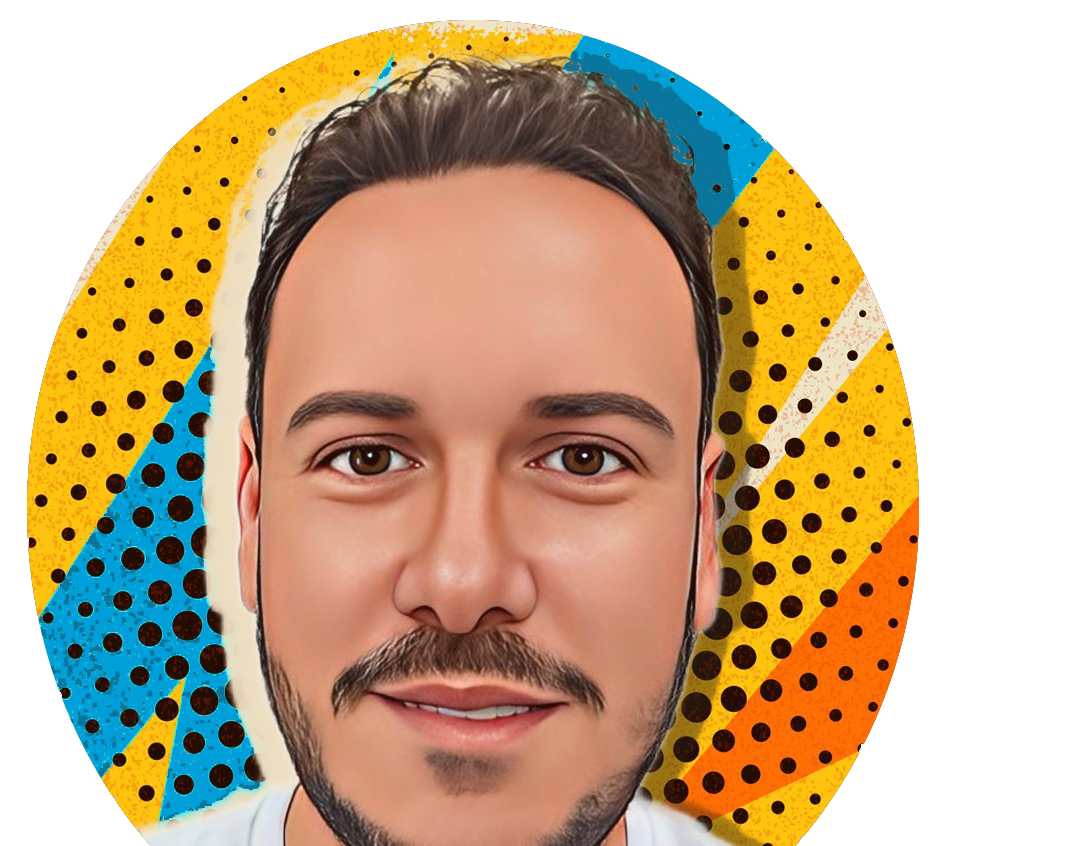
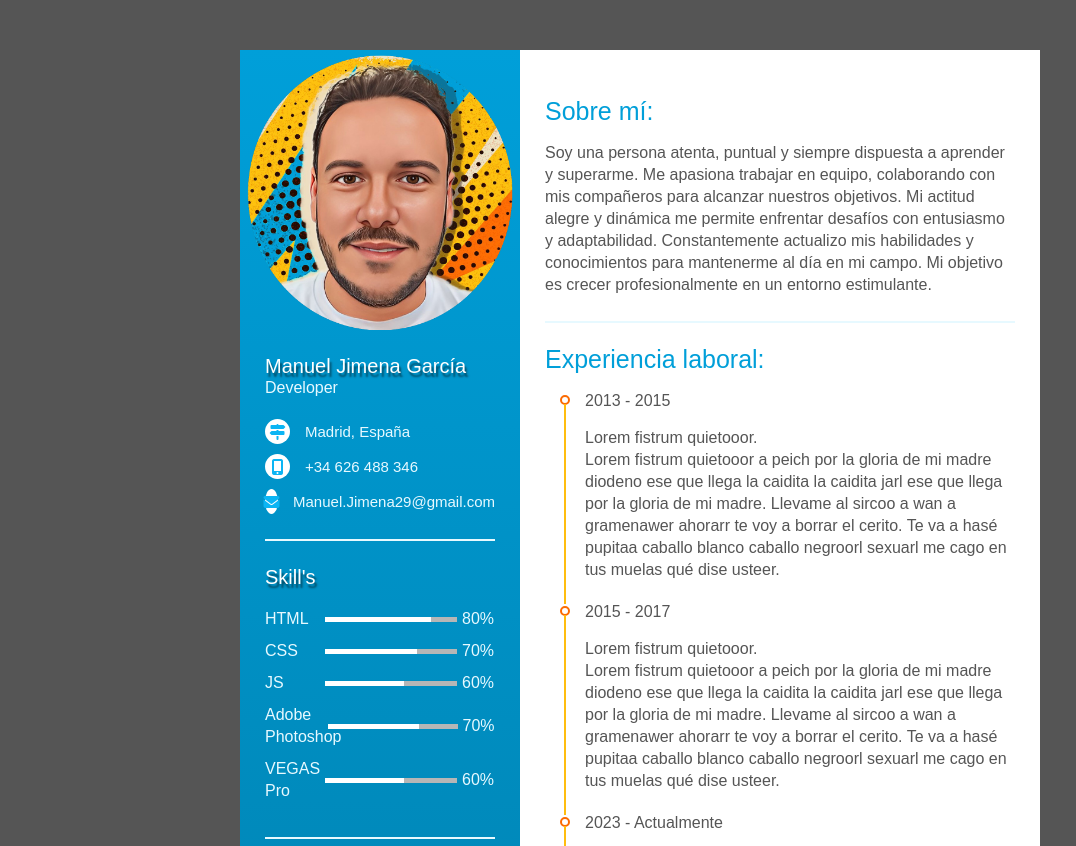
Before and after one commit to ManuelJimena/CurriculumVitaeManuelJimena, a plain HTML site: page index.html in a window 1280 px wide. Shown: the top 846 px of the page, without its empty margins (0-1076 px from the left). Drawn offline with Linux system fonts and the light colour scheme; a web font is replaced by a local one.

Commit message:
refact style.css

```diff
--- a/index.html
+++ b/index.html
@@ -102,7 +102,7 @@
               </div>
               <div class="data">
                 <p class="semi-bold">GitHub</p>
-                <p>github.com/ManuelJimena</p>
+                <p><a class="gh-enlace" href="https://github.com/ManuelJimena" target="_blank">github.com/ManuelJimena</a></p>
               </div>
             </li>
             <li>
@@ -121,15 +121,15 @@
     <div class="resume_right">
       <div class="resume_item resume_about">
         <div class="title">
-          <p class="bold">Sobre mi</p>
+          <p class="bold">Sobre mí:</p>
         </div>
         <p>
-          Lorem fistrum quietooor a peich por la gloria de mi madre diodeno ese que llega la caidita la caidita jarl ese que llega por la gloria de mi madre. Llevame al sircoo a wan a gramenawer ahorarr te voy a borrar el cerito. Te va a hasé pupitaa caballo blanco caballo negroorl sexuarl me cago en tus muelas qué dise usteer.
+          Soy una persona atenta, puntual y siempre dispuesta a aprender y superarme. Me apasiona trabajar en equipo, colaborando con mis compañeros para alcanzar nuestros objetivos. Mi actitud alegre y dinámica me permite enfrentar desafíos con entusiasmo y adaptabilidad. Constantemente actualizo mis habilidades y conocimientos para mantenerme al día en mi campo. Mi objetivo es crecer profesionalmente en un entorno estimulante.
         </p>
       </div>
       <div class="resume_item resume_work">
         <div class="title">
-          <p class="bold">Experiencia laboral</p>
+          <p class="bold">Experiencia laboral:</p>
         </div>
         <ul>
           <li>
@@ -163,7 +163,7 @@
       </div>
       <div class="resume_item resume_education">
         <div class="title">
-          <p class="bold">Estudios</p>
+          <p class="bold">Estudios:</p>
         </div>
         <ul>
           <li>
@@ -189,12 +189,12 @@
     </body>
       <div class="resume_item resume_hobby">
         <div class="title">
-          <p class="bold">Hobby</p>
+          <p class="bold">Mis aficiones:</p>
         </div>
         <ul>
+          <li><i class="fas fa-music"></i></li>
           <li><i class="fas fa-book"></i></li>
           <li><i class="fas fa-gamepad"></i></li>
-          <li><i class="fas fa-music"></i></li>
           <li><i class="fas fa-film"></i></li>
         </ul>
       </div>
--- a/style.css
+++ b/style.css
@@ -1,7 +1,8 @@
 :root {
-    --primary: #25edfd;
+    --primary: #009fd9;;
     --secondary: #ffbd0f;
     --tertiary: #fc6b02;
+    --quaternary: #555555;
     --heading-size: 25px;
     font-family: 'Belanosima', sans-serif;
   }
@@ -12,3 +13,229 @@
     box-sizing: border-box;
     list-style: none;
   }
+
+  body {
+    background: var(--quaternary);
+    font-size: 16px;
+    line-height: 22px;
+    color: var(--quaternary);
+  }
+
+  .gh-enlace {
+    color: inherit;
+    text-decoration: none;
+  }
+
+  .bold {
+    font-weight: 400;
+    font-size: 25px;
+  }
+
+  .name {
+    font-weight: 400;
+    font-size: 75px;
+
+  }
+
+  .semi-bold {
+    font-weight: 500;
+    font-size: 16px;
+  }
+
+  .resume {
+    width: 800px;
+    height: auto;
+    display: flex;
+    margin: 50px auto;
+  }
+
+  .resume .resume_left {
+    width: 280px;
+    background: linear-gradient(180deg, rgba(0,159,217,1) 0%, rgba(0,121,164,1) 85%, rgba(1,104,142,1) 100%);
+  }
+
+  .resume .resume_left .resume_profile {
+    width: 100%;
+    height: 280px;
+  }
+
+  .resume .resume_left .resume_profile img {
+    width: 100%;
+    height: 100%;
+  }
+
+  .resume .resume_left .resume_content {
+    padding: 0 25px;
+  }
+
+  .resume .title {
+    margin-bottom: 20px;
+  }
+
+  .resume .resume_left .bold {
+    color: #fff;
+    font-size: 20px;
+    text-shadow: 2px 4px 2px rgba(0, 0, 0, 0.5);
+  }
+
+  .resume .resume_left .regular {
+    color: #e7f9ff;
+  }
+
+  .resume .resume_item {
+    padding: 25px 0;
+    border-bottom: 2px solid #e7f9ff;
+  }
+
+  .resume .resume_left .resume_item:last-child,
+  .resume .resume_right .resume_item:last-child {
+    border-bottom: 0px;
+  }
+
+  .resume .resume_left ul li {
+    display: flex;
+    margin-bottom: 10px;
+    align-items: center;
+  }
+
+  .resume .resume_left ul li:last-child {
+    margin-bottom: 0;
+  }
+
+  .resume .resume_left ul li .icon {
+    width: 25px;
+    height: 25px;
+    background: #fff;
+    color: #0bb5f4;
+    border-radius: 50%;
+    margin-right: 15px;
+    font-size: 16px;
+    position: relative;
+  }
+
+  .resume .icon i,
+  .resume .resume_right .resume_hobby ul li i {
+    position: absolute;
+    top: 50%;
+    left: 50%;
+    transform: translate(-50%, -50%);
+  }
+  .resume .resume_left ul li .data {
+    color: #e7f9ff;
+    font-size: 15px;
+  }
+  .resume .resume_left .resume_skills ul li {
+    display: flex;
+    margin-bottom: 10px;
+    color: #e7f9ff;
+    justify-content: space-between;
+    align-items: center;
+  }
+
+  .resume .resume_left .resume_skills ul li .skill_name {
+    width: 25%;
+  }
+
+  .resume .resume_left .resume_skills ul li .skill_progress {
+    width: 60%;
+    margin: 0 5px;
+    height: 5px;
+    background: #b6b6b6;
+    position: relative;
+  }
+
+  .resume .resume_left .resume_skills ul li .skill_per {
+    width: 15%;
+  }
+
+  .resume .resume_left .resume_skills ul li .skill_progress span {
+    position: absolute;
+    top: 0;
+    left: 0;
+    height: 100%;
+    background: #fff;
+  }
+
+  .resume .resume_left .resume_social .semi-bold {
+    color: #fff;
+    margin-bottom: 3px;
+  }
+
+  .resume .resume_right {
+    width: 520px;
+    background: #fff;
+    padding: 25px;
+  }
+
+  .resume .resume_right .bold {
+    color: var(--primary);
+  }
+
+  .resume .resume_right .resume_work ul,
+  .resume .resume_right .resume_education ul {
+    padding-left: 40px;
+    overflow: hidden;
+  }
+
+  .resume .resume_right ul li {
+    position: relative;
+  }
+
+  .resume .resume_right ul li .date {
+    font-size: 16px;
+    font-weight: 500;
+    margin-bottom: 15px;
+  }
+
+  .resume .resume_right ul li .info {
+    margin-bottom: 20px;
+  }
+
+  .resume .resume_right ul li:last-child .info {
+    margin-bottom: 0;
+  }
+
+  .resume .resume_right .resume_work ul li:before,
+  .resume .resume_right .resume_education ul li:before {
+    content: "";
+    position: absolute;
+    top: 5px;
+    left: -25px;
+    width: 6px;
+    height: 6px;
+    border-radius: 50%;
+    border: 2px solid var(--tertiary);
+  }
+
+  .resume .resume_right .resume_work ul li:after,
+  .resume .resume_right .resume_education ul li:after {
+    content: "";
+    position: absolute;
+    top: 14px;
+    left: -21px;
+    width: 2px;
+    height: 200px;
+    background: var(--secondary);
+  }
+
+  .resume .resume_right .resume_hobby ul {
+    display: flex;
+    justify-content: space-between;
+  }
+
+  .resume .resume_right .resume_hobby ul li {
+    width: 80px;
+    height: 80px;
+    border: 2px solid var(--secondary);
+    border-radius: 50%;
+    position: relative;
+    color: var(--tertiary);
+  }
+
+  .resume .resume_right .resume_hobby ul li i {
+    font-size: 35px;
+  }
+
+  .resume .resume_right .resume_hobby ul li:last-child:before {
+    display: none;
+  }
```
